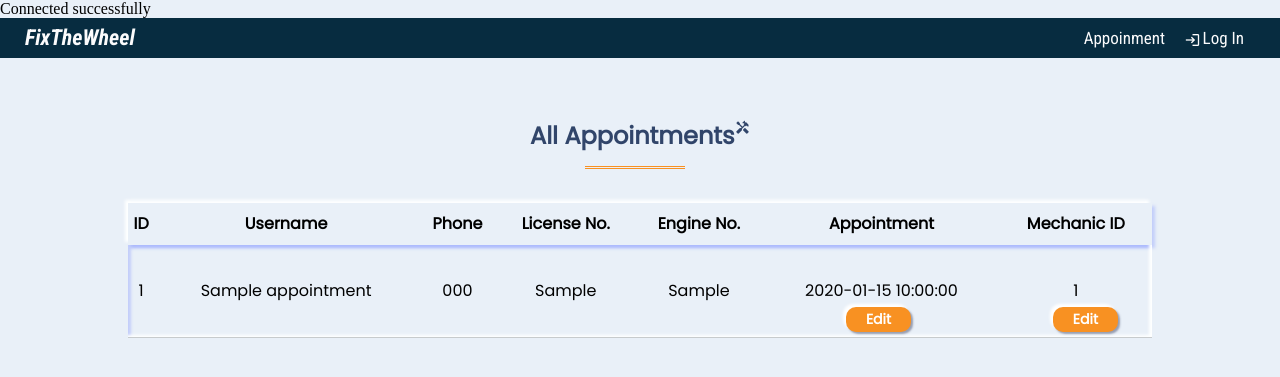
After one commit to YEASIN49/FixMyWheel, a PHP site: page /admin.php in a window 1280 px wide. The commit adds this page. Shown: the top 377 px of the page. Run offline with PHP 8.4, Linux system fonts and the light colour scheme; tables that the repository leaves empty or names only in its code hold one stand-in row (values such as "Sample post").

Commit message:
user layout done, admin layout desktop view and edit button functional

```diff
--- /dev/null
+++ b/admin.php
@@ -0,0 +1,100 @@
+<?php
+
+	session_start();
+	include("includes/config.php");
+
+	$allAppointments;
+
+	$fetchAppointments = "SELECT `id`, `name`, `address`, `phone`, `license_no`, `engine_no`, `mechanic_id`, `appointment_date` FROM `appointments`";
+
+	$allAppointments=$conn->query($fetchAppointments) or die('<script>alert("Appointment List Fetching failed!");</script>');
+
+?>
+
+
+<!DOCTYPE html>
+<html lang="en">
+<head>
+	<meta charset="UTF-8">
+	<meta http-equiv="X-UA-Compatible" content="IE=edge">
+	<meta name="viewport" content="width=device-width, initial-scale=1.0">
+
+	<!-- fonts -->
+
+	<link rel="preconnect" href="https://fonts.googleapis.com">
+	<link rel="preconnect" href="https://fonts.gstatic.com" crossorigin>
+	<link href="https://fonts.googleapis.com/css2?family=Poppins&family=Roboto+Condensed:ital,wght@0,400;0,700;1,700&display=swap" rel="stylesheet">
+	<link rel="stylesheet" href="css/index.css">
+
+	<!-- Icon  -->
+	<link href="https://fonts.googleapis.com/css2?family=Material+Icons"
+      rel="stylesheet">
+
+	<title>Fix The Wheel</title>
+</head>
+<body>
+	<?php include("includes/nav.php");?>
+	<section id="section-bookingForm" class="sectionWrapper f-article">
+		<div class="sectionHeader">
+			<h1>All Appointments <sup class="material-icons">handyman</sup></h1>
+		</div>
+		<div class="appointment-container">
+			<table>
+				<thead>
+					<tr class="table-header">
+						<th>ID</th>
+						<th>Username</th>
+						<th>Phone</th>
+						<th>License No.</th>
+						<th>Engine No.</th>
+						<th>Appointment</th>
+						<th>Mechanic ID</th>
+					</tr>
+				</thead>
+				<tbody>
+					<?php
+
+					foreach($allAppointments as $row){ ?>
+						<tr>
+							<td><?php echo $row['id'] ?></td>
+							<td><?php echo $row['name'] ?></td>
+							<td><?php echo $row['phone'] ?></td>
+							<td><?php echo $row['license_no'] ?></td>
+							<td><?php echo $row['engine_no'] ?></td>
+							<td class="update-cell"><?php echo $row['appointment_date'] ?>
+								<button class="submitBtn updateBtn input-toggler" onClick='openEditField(event)'>Edit</button>
+								<form class="edit-form display-hidden" action="" method="POST">
+									<input type="hidden" value="appointment_date">
+									<input class="update-field" type="date">
+									<input class="submitBtn updateBtn" type="submit" value="save">
+								</form>
+							</td>
+							<td class="update-cell"><?php echo $row['mechanic_id'] ?>
+								<button class="submitBtn updateBtn input-toggler" onClick='openEditField(event)'>Edit</button>
+								<form class="edit-form display-hidden" action="" method="POST">
+									<input type="hidden" value="appointment_date">
+									<input class="update-field" type="date">
+									<input class="submitBtn updateBtn" type="submit" value="save">
+								</form>
+							</td>
+						</tr>
+					<?php } ?>
+
+				</tbody>
+			</table>
+		</div>
+	</section>
+	<script>
+
+
+		const openEditField = (event) => {
+			let targetNeighbour = event.target;
+			let targetForm = targetNeighbour.nextElementSibling;
+			// console.log(targetNeighbour.nextElementSibling);
+			targetForm.classList.replace("display-hidden","display-block");
+			// console.log(targetForm.classList);
+		}
+
+	</script>
+</body>
+</html>
--- a/css/index.css
+++ b/css/index.css
@@ -1,6 +1,8 @@
 /* font-family: 'Poppins', sans-serif; */
 /* font-family: 'Roboto Condensed', sans-serif; */
-
+*{
+  scroll-behavior: smooth;
+}
 html{
   outline: none;
 }
@@ -185,6 +187,7 @@ p{
   margin: 10px;
 }
 .heroBtn {
+  display: inline-block;
   background-color: #f89122;
   padding: 15px 25px;
   border-radius: 10px;
@@ -192,6 +195,7 @@ p{
   color: #fbfbfc;
   font-size: 22px;
   transition: 0.5s;
+  /* margin-top: 65px; */
 }
 .heroBtn:hover {
   background-color: #fbfbfc;
@@ -333,7 +337,7 @@ p{
   content: "";
   position: absolute;
   bottom: -45%;
-  margin-left: -170px;
+  margin-left: -165px;
   /* left: 47%; */
   /* transform: translateX(-150px); */
   width: 100px;
@@ -551,3 +555,78 @@ p{
     flex-basis: 25%;
   }
 }
+
+/* ******************
+*
+*
+*
+*     Admin Styles
+*
+**
+*
+******************* */
+.appointment-container{
+  /* background-color: red; */
+}
+table{
+  width: 80%;
+  margin: 0 auto;
+  border-collapse: collapse;
+  /* background-color: green; */
+}
+.table-header{
+  line-height: 40px;
+  /* border: 1px solid red; */
+  box-shadow: -3px -3px 3px rgb(254, 255, 255) , 3px 3px 3px rgba(134, 152, 255, 0.384) ;
+}
+tbody{
+  box-shadow: -3px -3px 3px rgb(254, 255, 255) inset, 3px 3px 3px rgba(134, 152, 255, 0.384) inset;
+}
+tbody td{
+  /* padding-bottom: 35px; */
+  line-height: 90px;
+  text-align: center;
+  border-bottom: 1px solid #27343b41;
+  border-collapse: collapse;
+  /* vertical-align: sub; */
+  /* background-color: #27343B; */
+
+}
+.update-cell{
+  position: relative;
+  /* background-color: #E9F0F8; */
+}
+.edit-form{
+  position: absolute;
+  top: 50%;
+  left: 50%;
+  transform: translate(-50%,-50%);
+  background-color: #E9F0F8;
+  margin: 0;
+}
+.updateBtn{
+  margin: 0 auto;
+  /* padding: 5px; */
+  height: 35px;
+  width: 65px;
+}
+.input-toggler{
+  position: absolute;
+  /* top: 0; */
+  height: 25px;
+  left: 35%;
+  bottom: 5%;
+}
+.display-hidden{
+  display: none;
+}
+.display-block{
+  display: block;
+}
+.update-field{
+  border: 1px solid #072c40 ;
+  color: #072c40d8;
+  padding: 10px 5px;
+  border-radius: 10px;
+  margin-bottom: 5px;
+}
--- a/includes/hero-header.php
+++ b/includes/hero-header.php
@@ -4,7 +4,7 @@
 		<div class="heroTextContainer">
 			<div class="heroText">
 				<h2 class="heroTitle f-siteName">We are ready to fix your 4 wheelers</h2>
-				<button class="heroBtn f-siteName">Book Your Mechanique</button>
+				<a href="admin.php" class="heroBtn f-siteName">Book Your Mechanique</a>
 			</div>
 		</div>
 	</div>
--- a/includes/mechanic-list.php
+++ b/includes/mechanic-list.php
@@ -8,7 +8,7 @@
 	// $email =$_SESSION["email"];
 	// $employer_id = $_SESSION["id"];
 	// $roletype = $_SESSION["role"];
-	$fetch_mechanic = "SELECT `id`, `name`, `car_fixed`, `experience`, `status` FROM `mechanics`";
+	$fetch_mechanic = "SELECT `id`, `name`, `car_fixed`, `experience`, `car_booked` FROM `mechanics`";
 
 	$allMechanics=$conn->query($fetch_mechanic) or die('<script>alert("Mechanic List Fetching failed!");</script>');
 	// echo ($allMechanics);
@@ -52,9 +52,10 @@
 					<p>ID : <?php echo $row['id']; ?></p>
 					<p>Car Fixed : <?php echo $row['car_fixed']; ?></p>
 					<p>Experience : <?php echo $row['experience']; ?> year(s)</p>
+					<p>Remaining Car Slot : <strong> <?php echo 4 - $row['car_booked']; ?></strong></p>
 					<p >Status :
 						<!-- PHP BELOW -->
-						<?php if($row['status']){ ?>
+						<?php if($row['car_booked'] < 4){ ?>
 						<span class="mechanic-status available">
 							<?php
 								echo "available";
--- a/includes/nav.php
+++ b/includes/nav.php
@@ -10,7 +10,7 @@
 		</div>
 
 		<div id="nav-toggler" class="navMenuContainer f-title">
-			<a href="">Appoinment</a>
+			<a href="#section-bookingForm">Appoinment</a>
 			<div class="dropdown ">
 				<button class="dropdownBtn f-title"><span class="material-icons icons">login</span>Log In
 				</button>
```
Also changed, not shown: includes/booking-form.php (+52 -11 lines).
